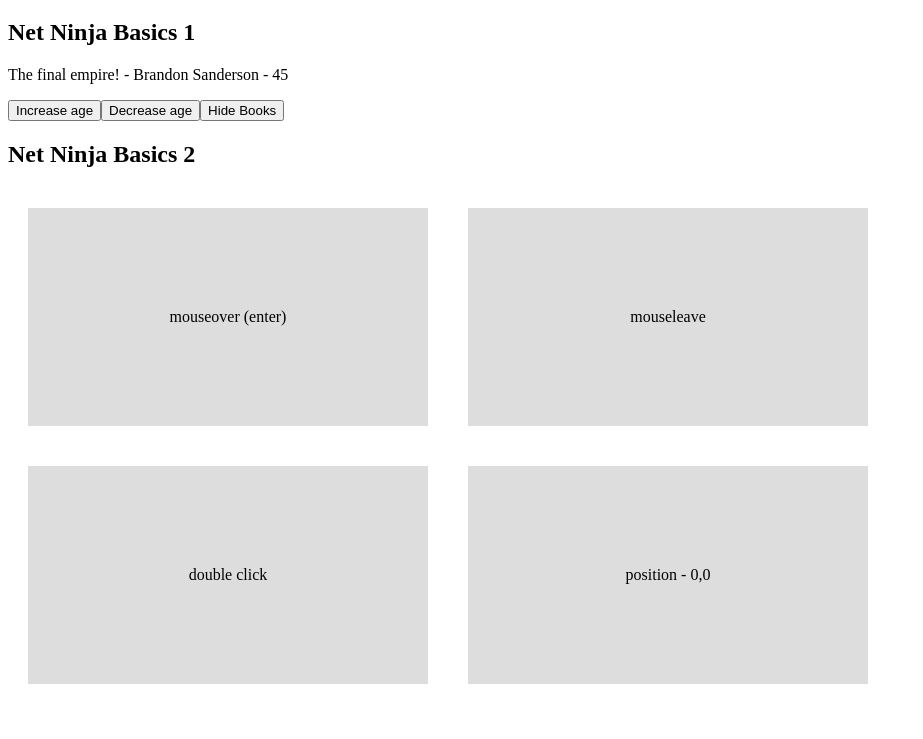
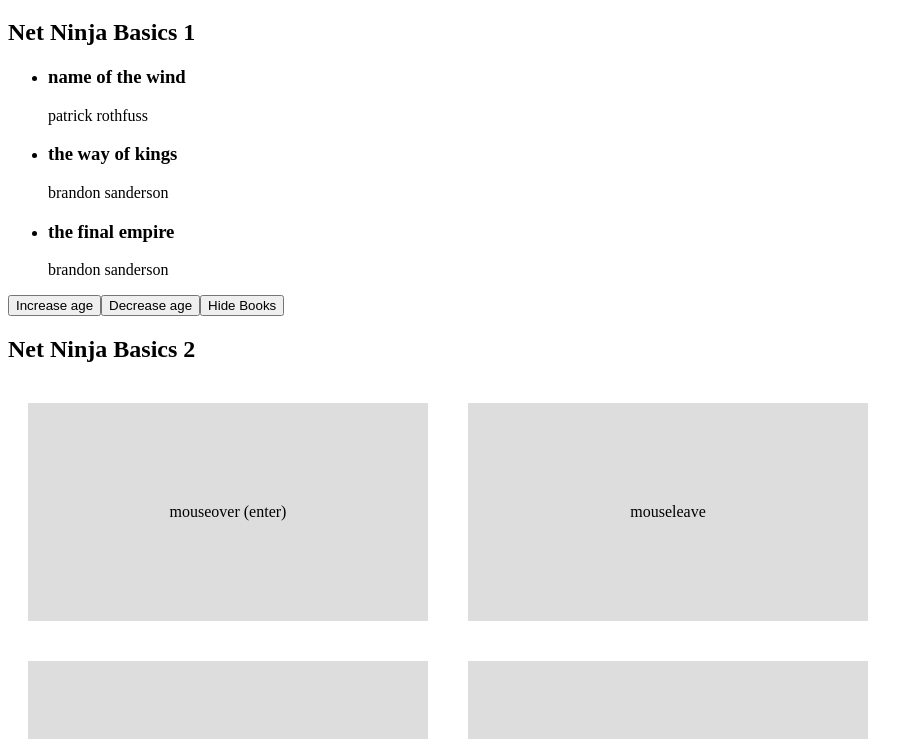
Before and after one commit to mahier8/vueCourse-netNinja, a plain HTML site: page index.html in a window 1280 px wide. Shown: the part 61-800 px from the top of the page, without its empty margins (0-923 px from the left). Drawn offline with nearby package versions, Linux system fonts and the light colour scheme.

Commit message:
added in outputting lists

```diff
--- a/app.js
+++ b/app.js
@@ -4,11 +4,17 @@ const app = Vue.createApp({
   data() {
     return {
       showBooks: true,
-      title: "The final empire!",
-      author: "Brandon Sanderson",
-      age: 45,
+      // the below is need for the first few examples
+      // title: "The final empire!",
+      // author: "Brandon Sanderson",
+      // age: 45,
       x: 0,
       y: 0,
+      books: [
+        { title: "name of the wind", author: "patrick rothfuss" },
+        { title: "the way of kings", author: "brandon sanderson" },
+        { title: "the final empire", author: "brandon sanderson" },
+      ],
     };
   },
   // for the example without an argument
--- a/index.html
+++ b/index.html
@@ -30,8 +30,17 @@
 
       <!-- the below is how we output dynamic variables, in Vue -->
       <!-- we conditionally render the div below, by using v-if="" -->
+      <!-- <div v-if="showBooks">
+        <p>{{title}} - {{author}} - {{age}}</p>
+      </div> -->
+
       <div v-if="showBooks">
-        <p>{{title}} - {{author}} - {{age}}</p>
+        <ul>
+          <li v-for="book in books">
+            <h3>{{book.title}}</h3>
+            <p>{{book.author}}</p>
+          </li>
+        </ul>
       </div>
 
       <!-- how we would add a click event listener to a button
@@ -73,6 +82,8 @@
       <div class="box" @mouseleave="handleEvent">mouseleave</div>
       <div class="box" @dblclick="handleEvent">double click</div>
       <div class="box" @mousemove="handleMousemove">position - {{x}},{{y}}</div>
+
+      <!-- outputting lists -->
     </div>
     <script src="app.js"></script>
   </body>
```
